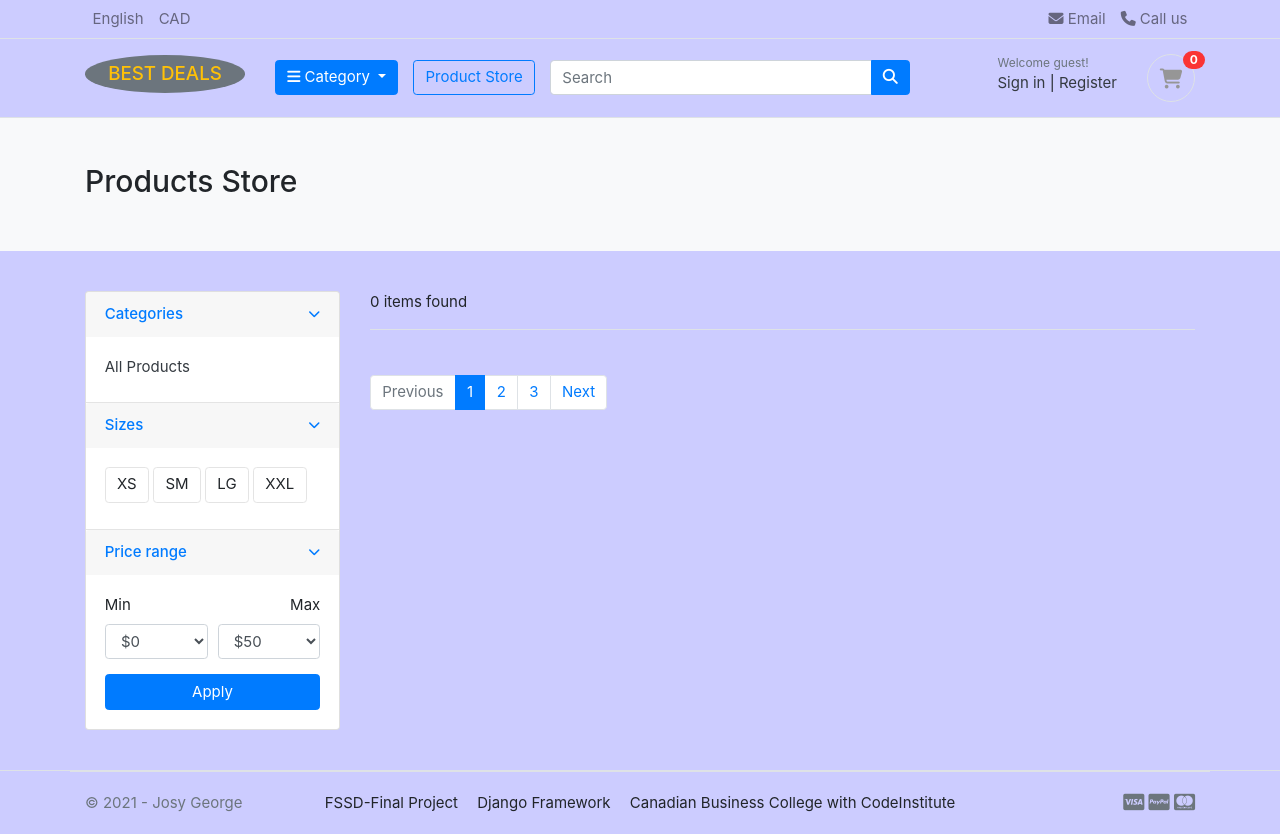
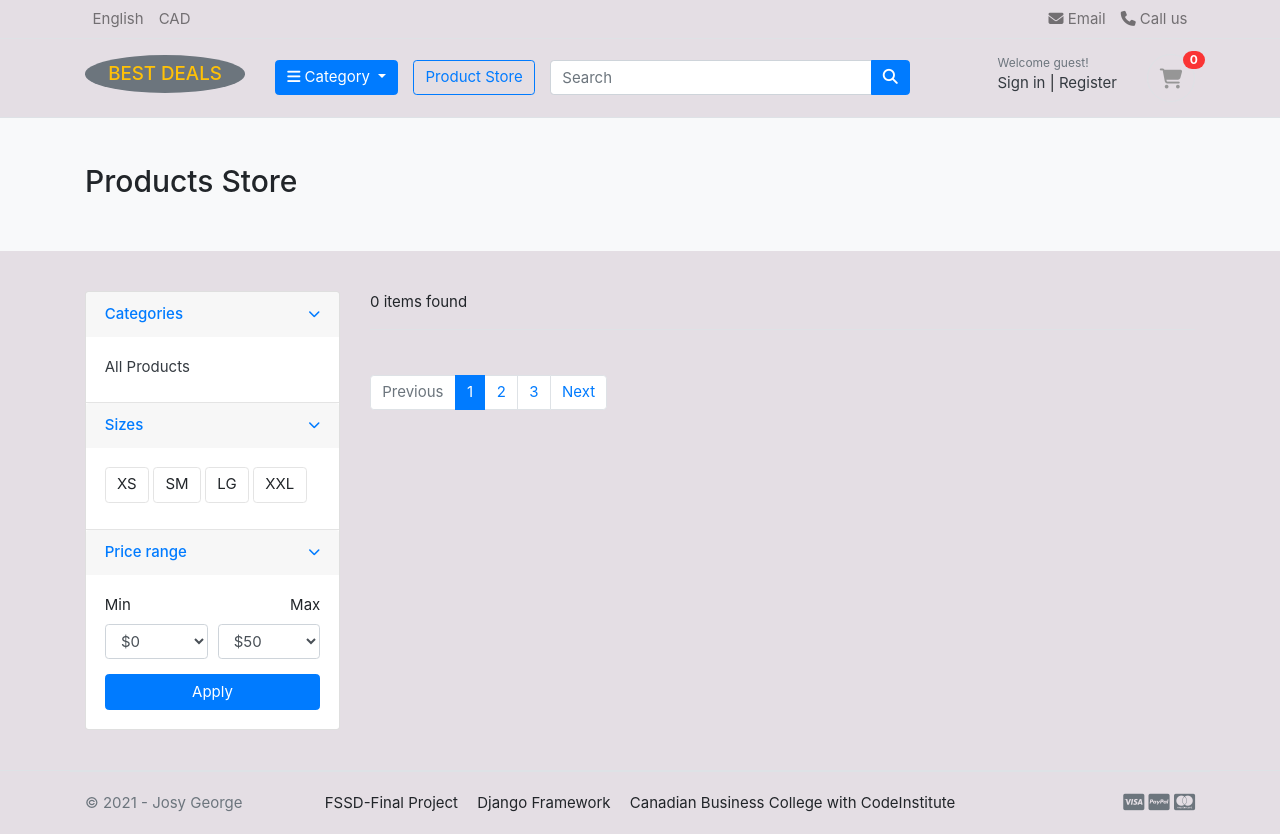
Before and after one commit to josygeorge/django-milestone-project, a Django app: page /productstore/ in a window 1280 px wide. Run offline with Django 3.2, Linux system fonts and the light colour scheme; data that the repository does not hold is empty; some libraries are stand-ins or nearby versions; some web fonts are replaced.

Commit message:
Product bug fixes

```diff
--- a/home/templates/home/index.html
+++ b/home/templates/home/index.html
@@ -7,7 +7,7 @@
     <div class="container">
 
         <div class="intro-banner-wrap">
-            <img src="media/images/cover01.png" class="img-fluid rounded">
+            <img src="media/images/banner01.jpg" class="img-fluid rounded">
         </div>
 
     </div> <!-- container //  -->
--- a/templates/base.html
+++ b/templates/base.html
@@ -44,7 +44,7 @@
   <title>Best Deals {% block extra_title %}{% endblock %}</title>
 </head>
 
-<body style="background-color: #ccccff;">
+<body style="background-color: rgb(228,222,228);">
 
   {% include 'includes/navbar.html' %}
 
```
Also changed, not shown: media/images/banner01.jpeg (deleted), media/images/banner01.jpg (added).
